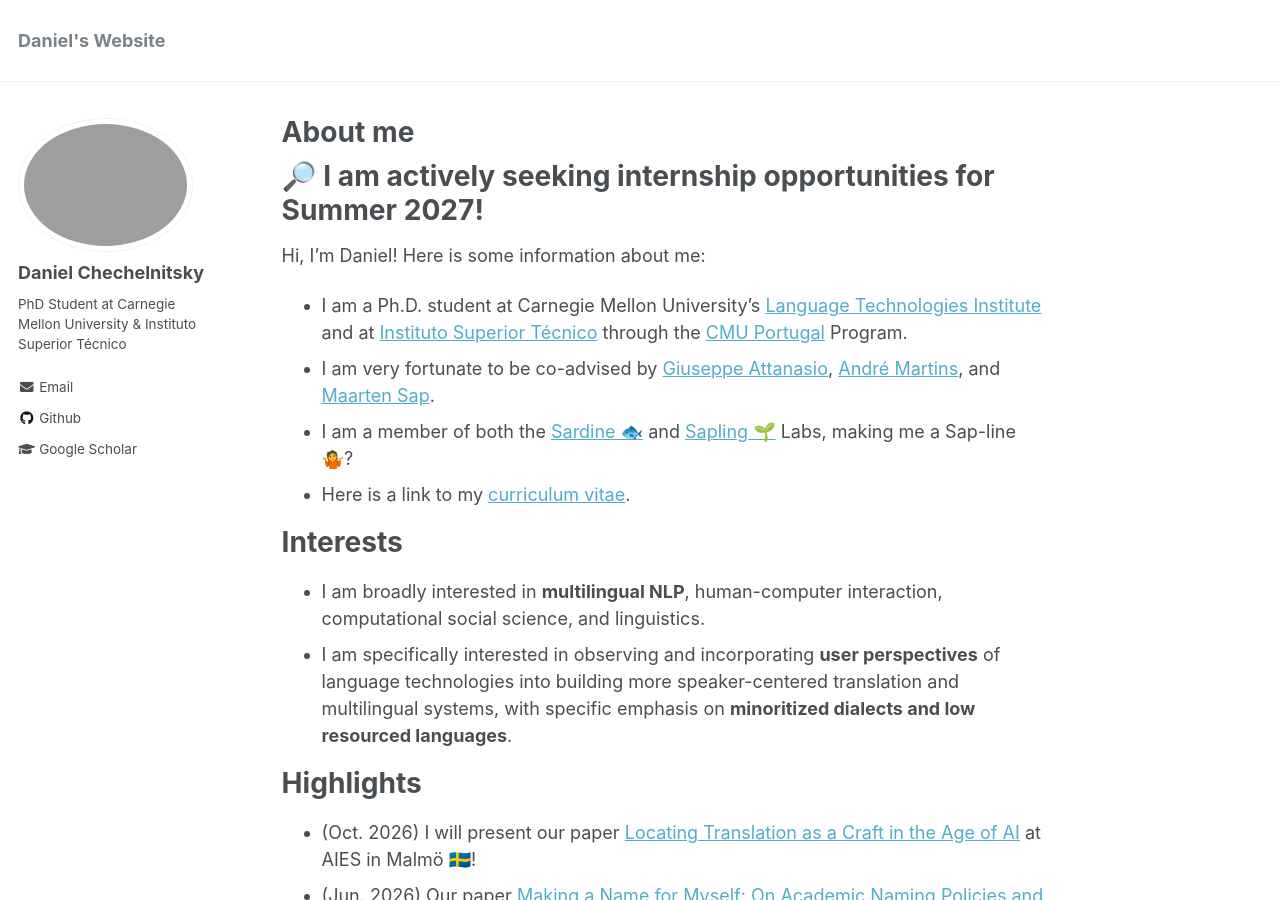
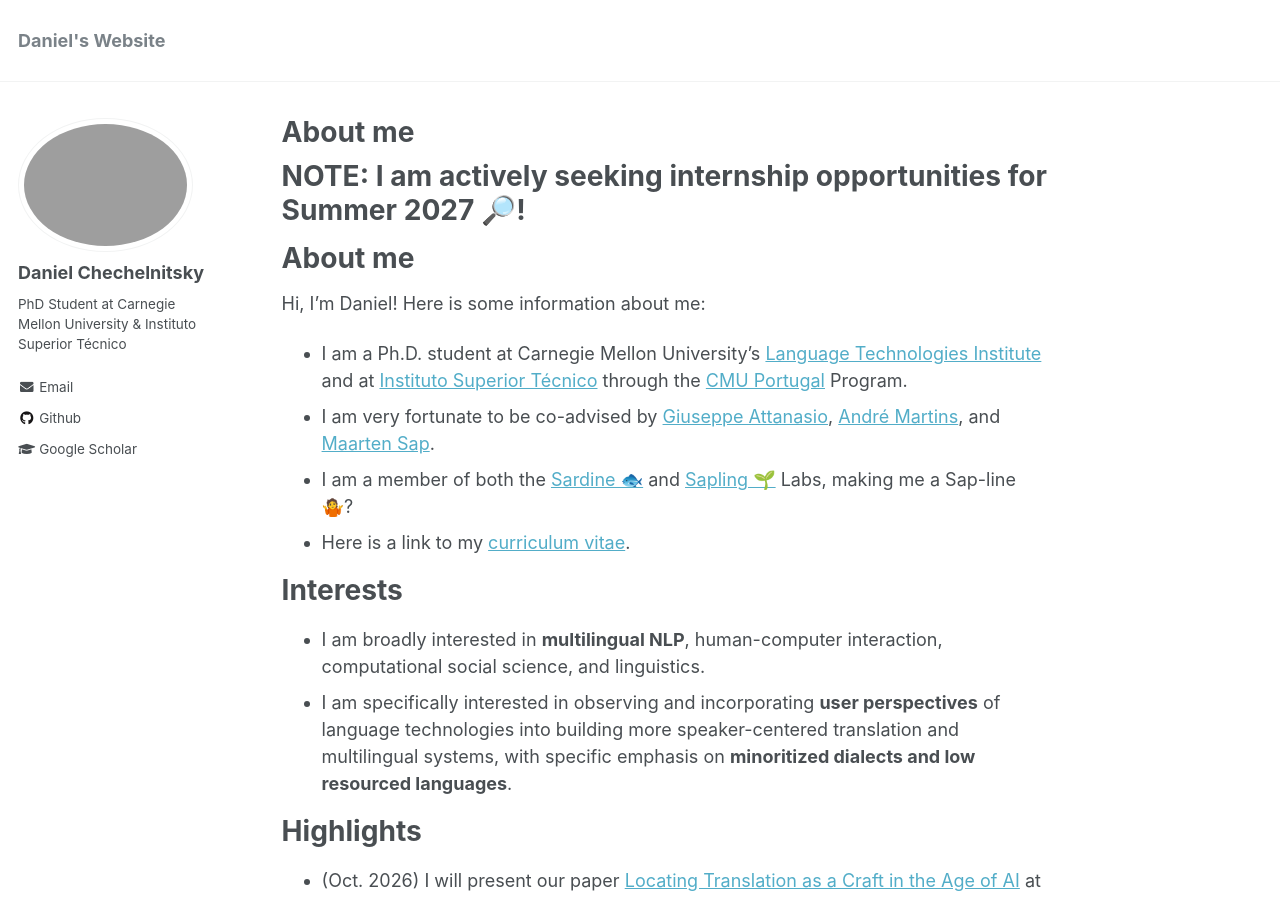
Before and after one commit to chechelnitskd/chechelnitskd.github.io, a Jekyll site: the page built from _pages/about.md, in a window 1280 px wide and 900 px high. Built offline with Jekyll 4.4.1, drawn with Linux system fonts in a browser that asks for light colours.

Commit message:
Update about.md

```diff
--- a/_pages/about.md
+++ b/_pages/about.md
@@ -8,8 +8,9 @@ redirect_from:
   - /about.html
 ---
 
-# 🔎 I am actively seeking internship opportunities for Summer 2027!
+# NOTE: I am actively seeking internship opportunities for Summer 2027 🔎!
 
+# About me
 Hi, I'm Daniel! Here is some information about me:
 - I am a Ph.D. student at Carnegie Mellon University's [Language Technologies Institute](https://www.lti.cs.cmu.edu/) and at [Instituto Superior Técnico](https://tecnico.ulisboa.pt/en/) through the [CMU Portugal](https://cmuportugal.org/) Program.
 - I am very fortunate to be co-advised by [Giuseppe Attanasio](https://gattanasio.cc/), [André Martins](https://andre-martins.github.io/), and [Maarten Sap](https://maartensap.com/).
```
